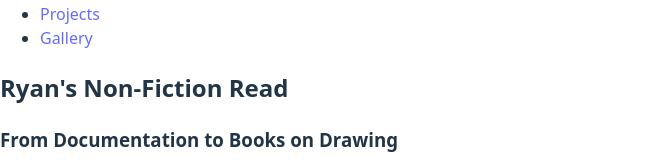
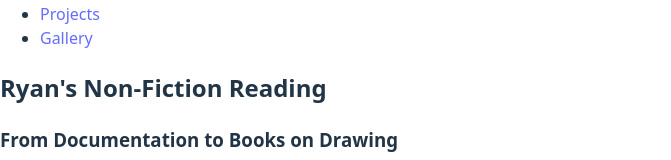
Before and after one commit to Roylaffman/worldbuilding, a React (Vite) app: page / in a window 1280 px wide. Shown: the part 227-387 px from the top of the page, without its empty margins (0-671 px from the left). Built offline with nearby package versions, Linux system fonts and the light colour scheme.

Commit message:
Grammer Change

```diff
--- a/src/Body.jsx
+++ b/src/Body.jsx
@@ -8,7 +8,7 @@ function Body(){
     return(
 
         <body>
-               <h2>{name1}'s Non-Fiction Read</h2>
+               <h2>{name1}'s Non-Fiction Reading</h2>
             <h3>From Documentation to Books on Drawing</h3>
     <div id="root"></div>
     <div>  {number}   </div>
```
